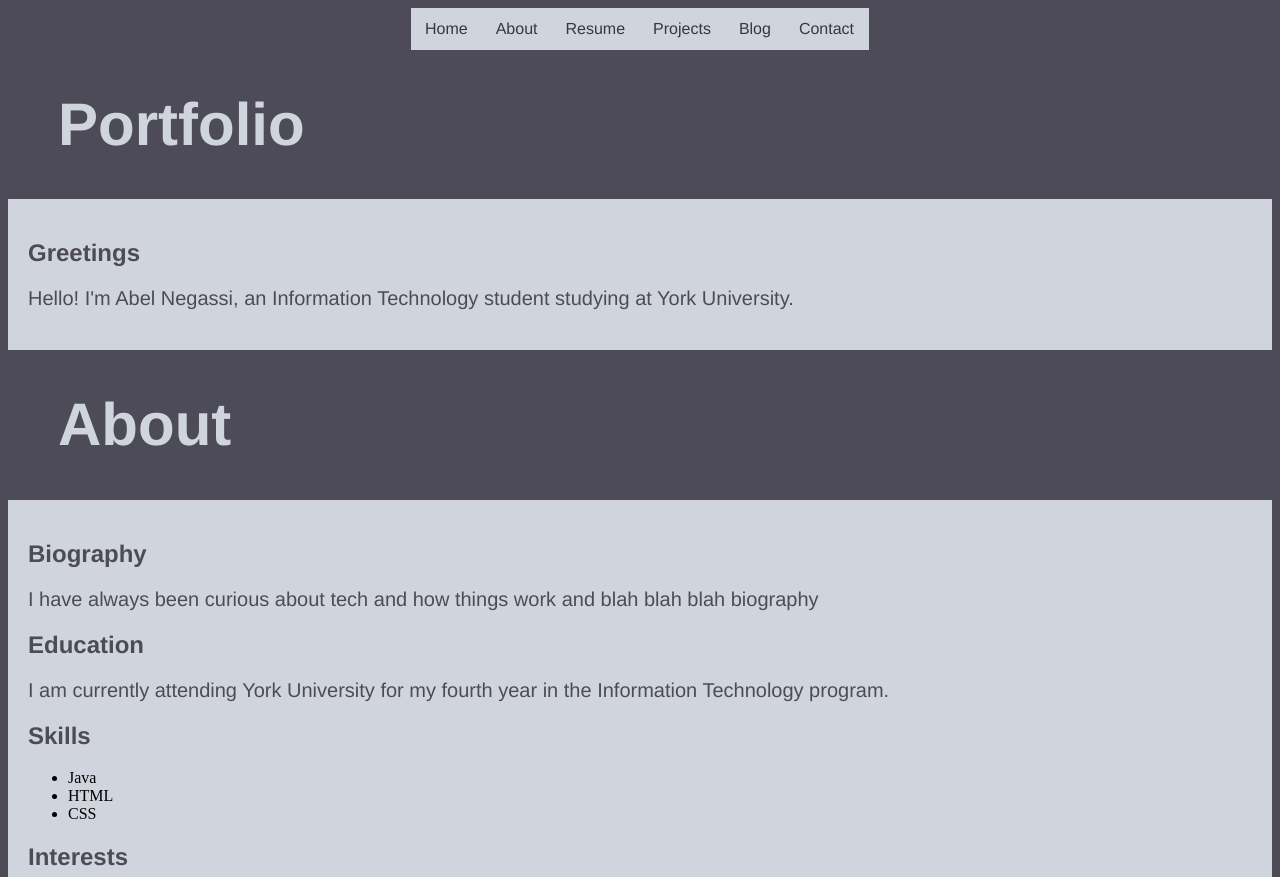
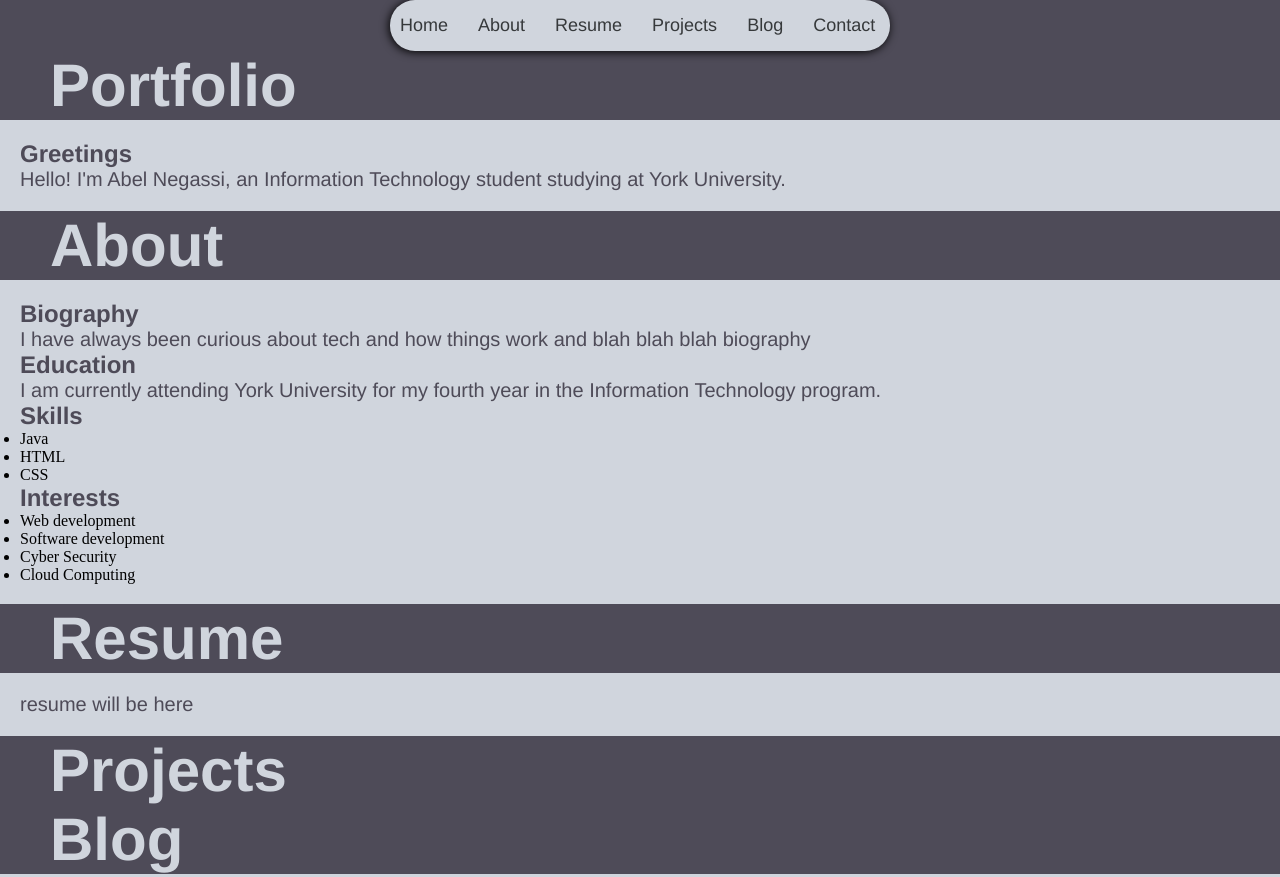
Before and after one commit to AbelNegassi/AbelNegassi.github.io, a plain HTML site: page assgn1.html in a window 1280 px wide. Shown: the top 877 px of the page. Drawn offline with Linux system fonts and the light colour scheme.

Commit message:
Update styletest.css
Improved navbar and added more classes.

```diff
--- a/styletest.css
+++ b/styletest.css
@@ -1,26 +1,46 @@
 *{
+	margin:0;
+	padding:0;
 	box-sizing: border-box;
 }
 /* Navigation Bar Styling */
+
+.navbar{
+	background-color: #D0D5DD;
+	border: 10px transparent;
+	border-radius: 25px; 	/* Gives the navbar a round look */
+	position:sticky; 		/* Apply sticky positioning */
+	top:0;					/* Stick the element to the top of the viewport*/
+	z-index: 100; 			/* Ensure the navbar is above other content */
+	display: flex;
+	max-width: 500px;
+	flex-basis: auto;
+	margin: auto;
+	box-shadow: -1px 1px 10px black;
+}
+.navbar nav{
+	display: flex; /* Define the navbar as a flex box */
+	align-content: center;
+}
 .navbar ul{
-	overflow:hidden;
-	background-color: #D0D5DD;
-	margin:auto;
-	padding:0;
-	position:relative;
-	text-align: center;
-	max-width: 458px;
-
-	list-style-type: none;
+	list-style: none;
+	display: flex;
+	flex-basis: auto;
+	justify-content: space-between;
+	gap:10px;
 }
 
-.navbar li a{
-	float:left;
-	display: inline-block;
+.navbar a{
+	display: block;
 	color: #36393B;
-	padding: 12px 14px;
+	padding: 15px 10px;
 	text-decoration: none;
 	font-family: "Helvetica", sans-serif;
+	font-size: 18px;
+}
+.navbar a:hover{
+	background-color: #f0f0f0; /* Highlights the object when hovered over*/
+
 }
 
 h1 {
@@ -50,11 +70,25 @@ p {
 
 .home{
 	background-color:#D0D5DD;
-
-
 	padding: 20px;
 }
 .about{
 	padding: 20px;
 	background-color: #D0D5DD;
 }
+.resume{
+	padding: 20px;
+	background-color: #D0D5DD;
+}
+.project{
+	padding: 20px;
+	background-color: #D0D5DD;
+}
+.blog{
+	padding: 20px;
+	background-color: #D0D5DD;
+}
+.contact{
+	padding: 20px;
+	background-color: #D0D5DD;
+}
```
